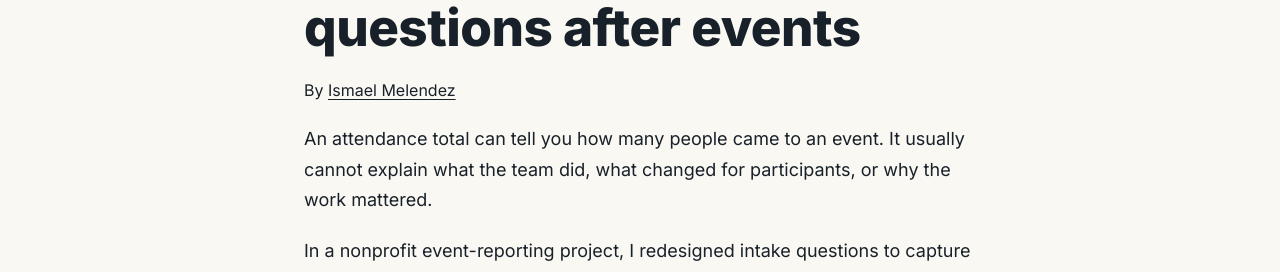
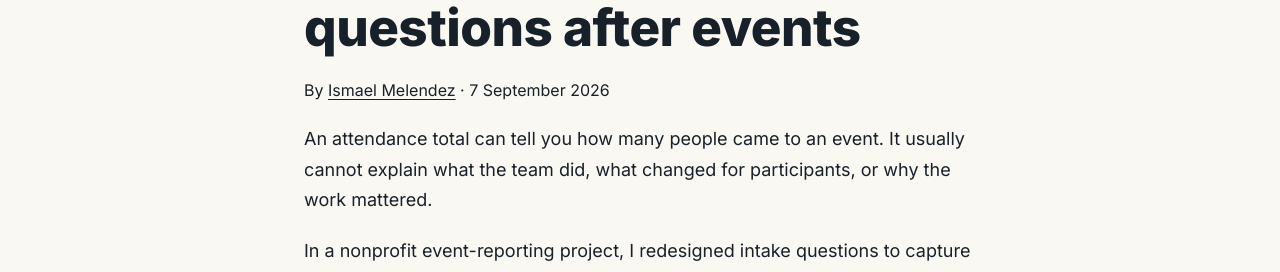
Before and after one commit to imelendez/soft-science-studio, a Jekyll site: the page blog/grant-reporting-event-intake.html, which Jekyll copies as it is, in a window 1280 px wide. Shown: the part 246-518 px from the top of the page. Built offline with Jekyll 4.4.1, drawn with Linux system fonts in a browser that asks for light colours.

Commit message:
Add publication dates to articles, visible and in schema
The articles had BlogPosting schema and bylines but no dates anywhere.
AI answer engines weight freshness heavily and surface dates when citing,
so an undated article is harder to cite and reads as stale.

Dates reflect actual publication (main merged 2026-09-07), not the
historical dates of the projects described, per the fact-check notes.
Visible <time> and schema datePublished/dateModified match, so the two
cannot drift apart. JSON-LD re-validated on all five.

Co-Authored-By: Claude Opus 5 <noreply@anthropic.com>

```diff
--- a/blog/campaign-traffic-meaningful-engagement.html
+++ b/blog/campaign-traffic-meaningful-engagement.html
@@ -23,6 +23,8 @@ j=d.createElement(s),dl=l!='dataLayer'?'&l='+l:'';j.async=true;j.src=
 {
   "@context": "https://schema.org",
   "@type": "BlogPosting",
+  "datePublished": "2026-09-07",
+  "dateModified": "2026-09-07",
   "headline": "Your campaign brought more visitors. What happened next?",
   "description": "What a nonprofit influencer campaign taught me about separating traffic growth from engagement, and making the next step easier for visitors.",
   "mainEntityOfPage": "https://softscience.studio/blog/campaign-traffic-meaningful-engagement.html",
@@ -72,7 +74,7 @@ height="0" width="0" style="display:none;visibility:hidden"></iframe></noscript>
 <main id="main-content">
 <article class="studio-article">
 <h1>Your campaign brought more visitors. What happened next?</h1>
-<p class="article-byline">By <a href="/about.html">Ismael Melendez</a></p>
+<p class="article-byline">By <a href="/about.html">Ismael Melendez</a> &middot; <time datetime="2026-09-07">7 September 2026</time></p>
 <p>More visitors can be a promising campaign result. It still leaves a practical question: what did those people do when they arrived?</p>
 <p>In a 2024 nonprofit influencer campaign analysis, I brought together social-platform data and website activity to examine how the campaign performed. The work involved an audience reached through gaming and streaming communities.</p>
 <p>The project summary describes a substantial increase in website users during campaign activity, alongside a decline in average engagement time. Both findings mattered. Presenting only the traffic increase would have left out an important part of the picture.</p>
--- a/blog/crm-rollout-team-adoption.html
+++ b/blog/crm-rollout-team-adoption.html
@@ -23,6 +23,8 @@ j=d.createElement(s),dl=l!='dataLayer'?'&l='+l:'';j.async=true;j.src=
 {
   "@context": "https://schema.org",
   "@type": "BlogPosting",
+  "datePublished": "2026-09-07",
+  "dateModified": "2026-09-07",
   "headline": "A new contact system needs a plan for the people using it",
   "description": "Lessons from supporting a Qomon rollout: compare real workflows, help staff practice, check data transfers, and plan who owns support.",
   "mainEntityOfPage": "https://softscience.studio/blog/crm-rollout-team-adoption.html",
@@ -72,7 +74,7 @@ height="0" width="0" style="display:none;visibility:hidden"></iframe></noscript>
 <main id="main-content">
 <article class="studio-article">
 <h1>A new contact system needs a plan for the people using it</h1>
-<p class="article-byline">By <a href="/about.html">Ismael Melendez</a></p>
+<p class="article-byline">By <a href="/about.html">Ismael Melendez</a> &middot; <time datetime="2026-09-07">7 September 2026</time></p>
 <p>A new contact system can look capable in a demonstration and still be difficult to use in everyday work. Staff need to know what to enter, where it belongs, and who can help when something looks wrong.</p>
 <p>While supporting a nonprofit&#x27;s Qomon rollout, I worked across organizing staff, the platform vendor, and a technical partner. My work included gathering requirements, comparing features, supporting onboarding, and following up on whether information moved correctly between systems.</p>
 <h2>Start with the work people need to do</h2>
--- a/blog/ga4-small-team-website-measurement.html
+++ b/blog/ga4-small-team-website-measurement.html
@@ -23,6 +23,8 @@ j=d.createElement(s),dl=l!='dataLayer'?'&l='+l:'';j.async=true;j.src=
 {
   "@context": "https://schema.org",
   "@type": "BlogPosting",
+  "datePublished": "2026-09-07",
+  "dateModified": "2026-09-07",
   "headline": "What should a small team measure in GA4? Start with inquiries",
   "description": "A plain-language guide to using GA4, Search Console, and form responses to understand website discovery, interest, and actual inquiries.",
   "mainEntityOfPage": "https://softscience.studio/blog/ga4-small-team-website-measurement.html",
@@ -72,7 +74,7 @@ height="0" width="0" style="display:none;visibility:hidden"></iframe></noscript>
 <main id="main-content">
 <article class="studio-article">
 <h1>What should a small team measure in GA4? Start with inquiries</h1>
-<p class="article-byline">By <a href="/about.html">Ismael Melendez</a></p>
+<p class="article-byline">By <a href="/about.html">Ismael Melendez</a> &middot; <time datetime="2026-09-07">7 September 2026</time></p>
 <p>For a small service business or nonprofit team, website measurement should begin with a practical question: is the site helping people take the next useful step?</p>
 <p>Google Analytics 4, usually called GA4, helps describe activity on your website. You do not need a complicated dashboard to get started. First decide what the website is meant to help someone do.</p>
 <h2>Use three views of the journey</h2>
--- a/blog/grant-reporting-event-intake.html
+++ b/blog/grant-reporting-event-intake.html
@@ -23,6 +23,8 @@ j=d.createElement(s),dl=l!='dataLayer'?'&l='+l:'';j.async=true;j.src=
 {
   "@context": "https://schema.org",
   "@type": "BlogPosting",
+  "datePublished": "2026-09-07",
+  "dateModified": "2026-09-07",
   "headline": "Make grant reporting easier by asking better questions after events",
   "description": "A practical example of redesigning event forms to capture the context that fundraising teams need alongside attendance numbers.",
   "mainEntityOfPage": "https://softscience.studio/blog/grant-reporting-event-intake.html",
@@ -72,7 +74,7 @@ height="0" width="0" style="display:none;visibility:hidden"></iframe></noscript>
 <main id="main-content">
 <article class="studio-article">
 <h1>Make grant reporting easier by asking better questions after events</h1>
-<p class="article-byline">By <a href="/about.html">Ismael Melendez</a></p>
+<p class="article-byline">By <a href="/about.html">Ismael Melendez</a> &middot; <time datetime="2026-09-07">7 September 2026</time></p>
 <p>An attendance total can tell you how many people came to an event. It usually cannot explain what the team did, what changed for participants, or why the work mattered.</p>
 <p>In a nonprofit event-reporting project, I redesigned intake questions to capture those parts of the story alongside the numbers. The work connected field reporting with the information a development team needed for grant narratives.</p>
 <h2>The missing context</h2>
--- a/blog/nonprofit-seo-existing-pages.html
+++ b/blog/nonprofit-seo-existing-pages.html
@@ -23,6 +23,8 @@ j=d.createElement(s),dl=l!='dataLayer'?'&l='+l:'';j.async=true;j.src=
 {
   "@context": "https://schema.org",
   "@type": "BlogPosting",
+  "datePublished": "2026-09-07",
+  "dateModified": "2026-09-07",
   "headline": "Before you write more content, check the pages people already find",
   "description": "A nonprofit SEO project shows how reviewing existing pages can reveal useful fixes\u2014and why more search traffic is only part of the story.",
   "mainEntityOfPage": "https://softscience.studio/blog/nonprofit-seo-existing-pages.html",
@@ -72,7 +74,7 @@ height="0" width="0" style="display:none;visibility:hidden"></iframe></noscript>
 <main id="main-content">
 <article class="studio-article">
 <h1>Before you write more content, check the pages people already find</h1>
-<p class="article-byline">By <a href="/about.html">Ismael Melendez</a></p>
+<p class="article-byline">By <a href="/about.html">Ismael Melendez</a> &middot; <time datetime="2026-09-07">7 September 2026</time></p>
 <p>A useful starting point for improving a nonprofit website is to look at pages that already appear in search. People may be finding them, but the page title, content, or next step may not be helping those visitors.</p>
 <p>In a nonprofit SEO project, I used Google Search Console and other analytics tools to identify search topics with substantial visibility but relatively few clicks. I worked with a web development colleague on changes to page addresses and headings, and on restoring useful pages lost during an earlier redesign.</p>
 <h2>What the search numbers could tell us</h2>
```
